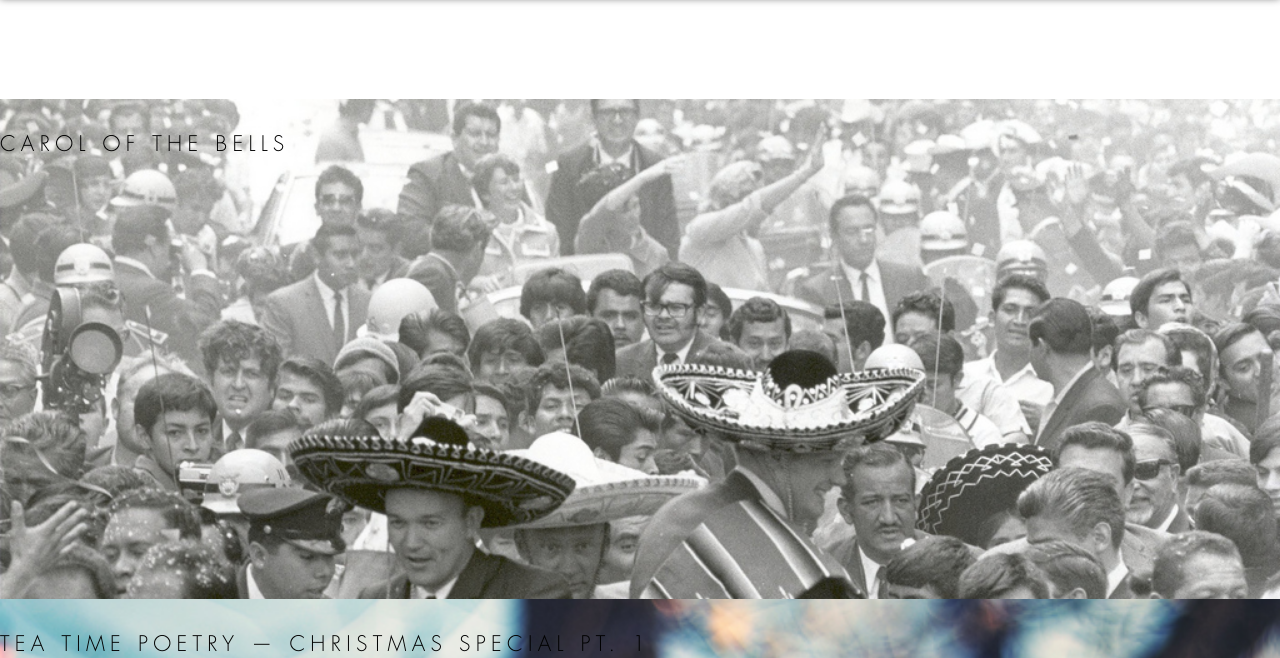
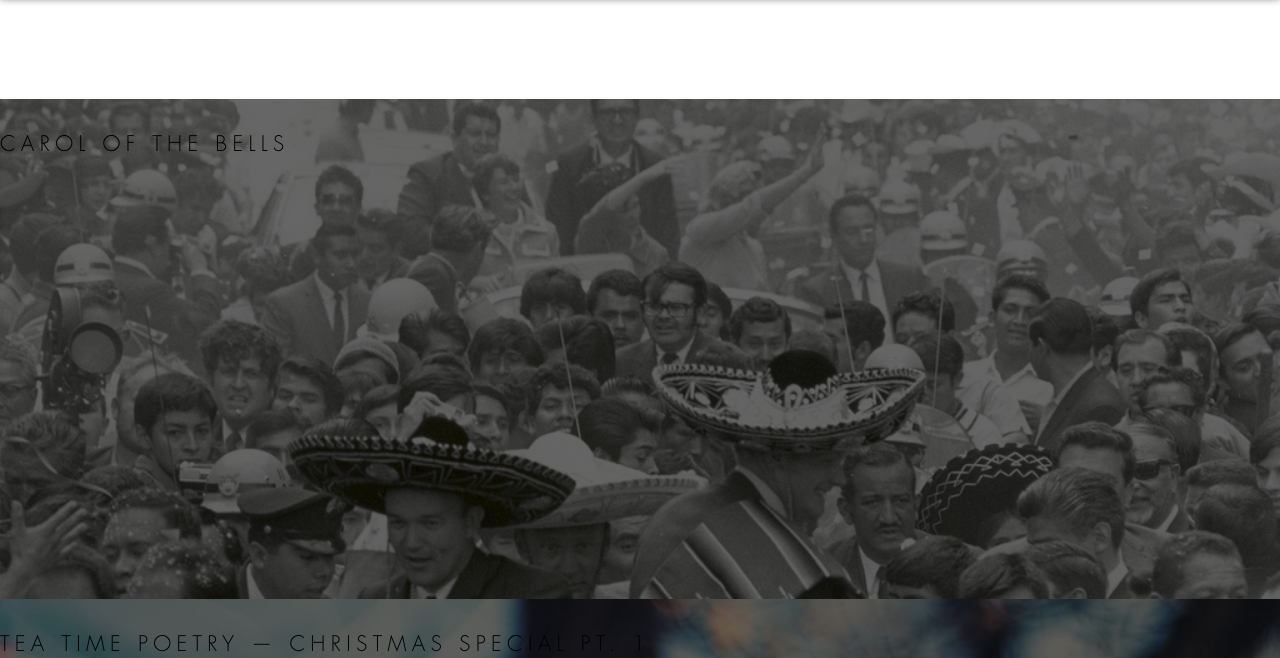
Before and after one commit to helior/christmas2012-site, a website: page index.html in a window 1280 px wide. Shown: the part 81-739 px from the top of the page. Drawn offline with nearby package versions, Linux system fonts and the light colour scheme; some packages are replaced by stand-ins of ours; a script that the page names is missing.

Commit message:
Dimming tracks that aren't currently playing.

```diff
--- a/css/main.css
+++ b/css/main.css
@@ -267,6 +267,23 @@ nav ul li a {
 	background-size: cover;
 }
 
+.track-inner {
+	height:100%;
+	-webkit-transition: background-color 0.5s ease;
+	-moz-transition: background-color 0.5s ease;
+	-o-transition: background-color 0.5s ease;
+	transition: background-color 0.5s ease;
+	background-color: rgba(0,0,0,0.6);
+}
+
+.track-inner:hover {
+	background-color: rgba(0,0,0,0.3);
+}
+
+.track.active .track-inner {
+	background-color: rgba(0,0,0,0);
+}
+
 @media (max-width:979px) {
 	.track {
 		height:350px;
--- a/index.html
+++ b/index.html
@@ -63,9 +63,11 @@
 		<audio player-control="audioPlayer" playlist="audioPlaylist" audio-player></audio>
 
 		<div class="track" ng-repeat="track in playlist" id="track{{$index+1}}" ng-class="{parallax: track.parallax, active: audioPlayer.playing && audioPlayer.currentTrack-1 === $index}">
-			<div class="spacer30"></div>
-			<h2 ng-click="audioPlayer.playPause($index)">{{track.title}}</h2>
-			<div class="spacer30"></div>
+			<div class="track-inner">
+				<div class="spacer30"></div>
+				<h2 ng-click="audioPlayer.playPause($index)">{{track.title}}</h2>
+				<div class="spacer30"></div>
+			</div>
 		</div>
 
 
```
Also changed, not shown: images/christian.jpg (deleted).
